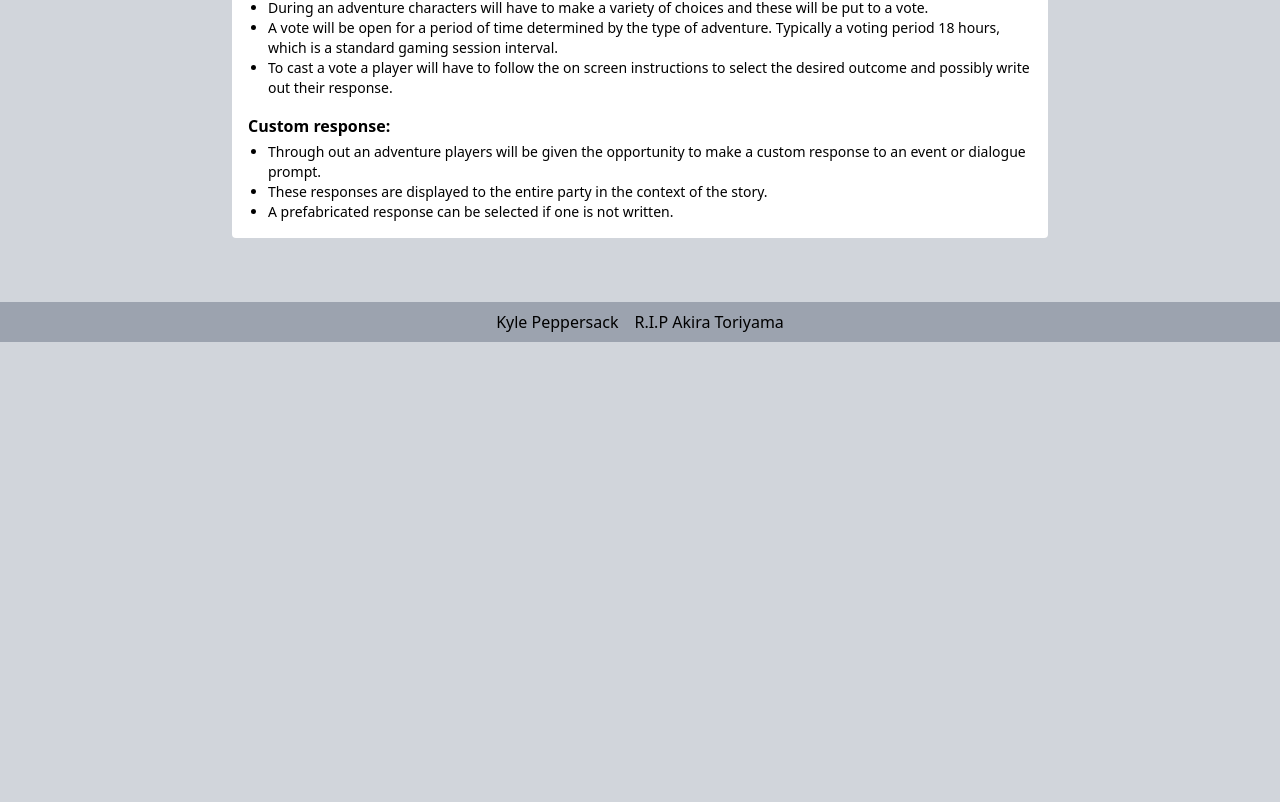
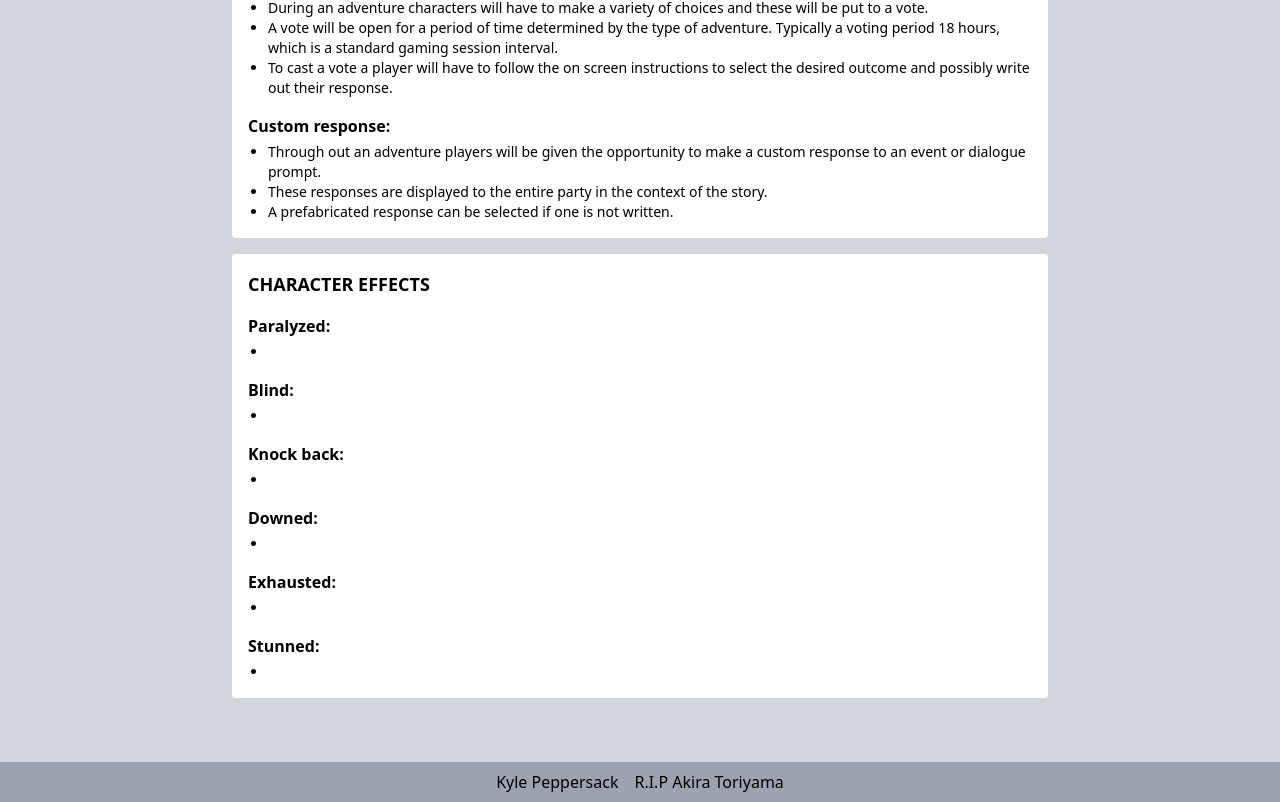
Before and after one commit to KylePep/ddbwiki, a Next.js app: page /rules in a window 1280 px wide. Shown: the part 3018-3820 px from the top of the page. Before the commit the page ends 3360 px from the top, so only its background shows below. Built offline with nearby package versions, Linux system fonts and the light colour scheme.

Commit message:
imported characterEffects to rules page

```diff
--- a/app/components/CharacterEffects.tsx
+++ b/app/components/CharacterEffects.tsx
@@ -1,6 +1,6 @@
 import React from 'react'
 
-export default function CharacterActions() {
+export default function CharacterEffects() {
   return (
     <div className='bg-white p-4 rounded'>
       <h1 className='text-lg font-bold mb-4'>CHARACTER EFFECTS</h1>
@@ -42,6 +42,14 @@ export default function CharacterActions() {
         </ul>
       </div>
 
+      <div>
+        <p className='font-bold mb-1'>Stunned:</p>
+        <ul className='list-disc text-sm'>
+          <li></li>
+        </ul>
+      </div>
+
+
 </div>
 
 </div>
--- a/app/rules/page.tsx
+++ b/app/rules/page.tsx
@@ -4,6 +4,7 @@ import React from 'react'
 import CharacterStats from '../components/CharacterStats'
 import CharacterAttributes from '../components/CharacterAttributes'
 import CharacterActions from '../components/CharacterActions'
+import CharacterEffects from '../components/CharacterEffects'
 
 export default function page() {
   return (
@@ -12,6 +13,7 @@ export default function page() {
       <CharacterStats/>
       <CharacterAttributes/>
       <CharacterActions />
+      <CharacterEffects/>
       </div>
     </div>
   )
```
